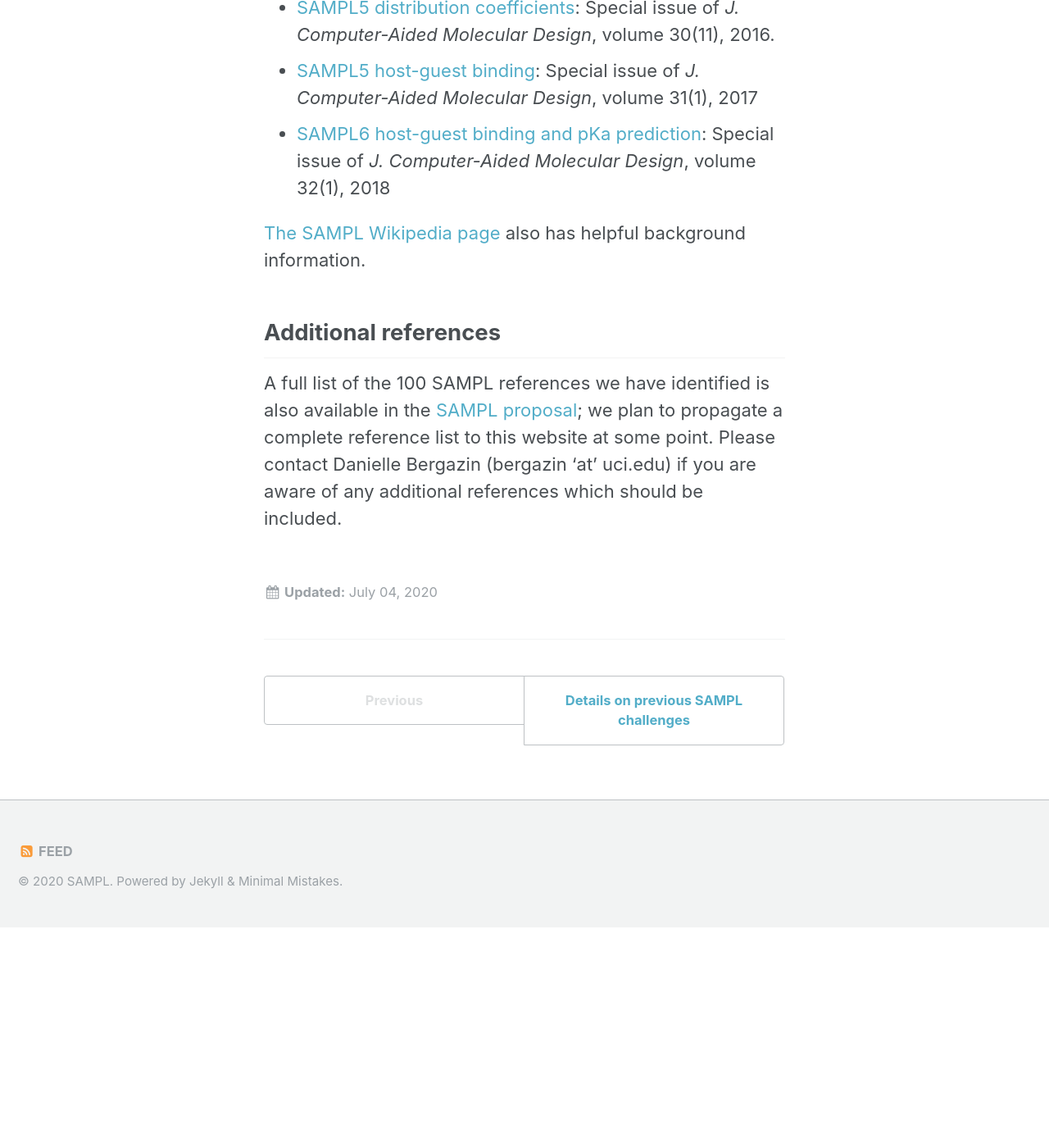
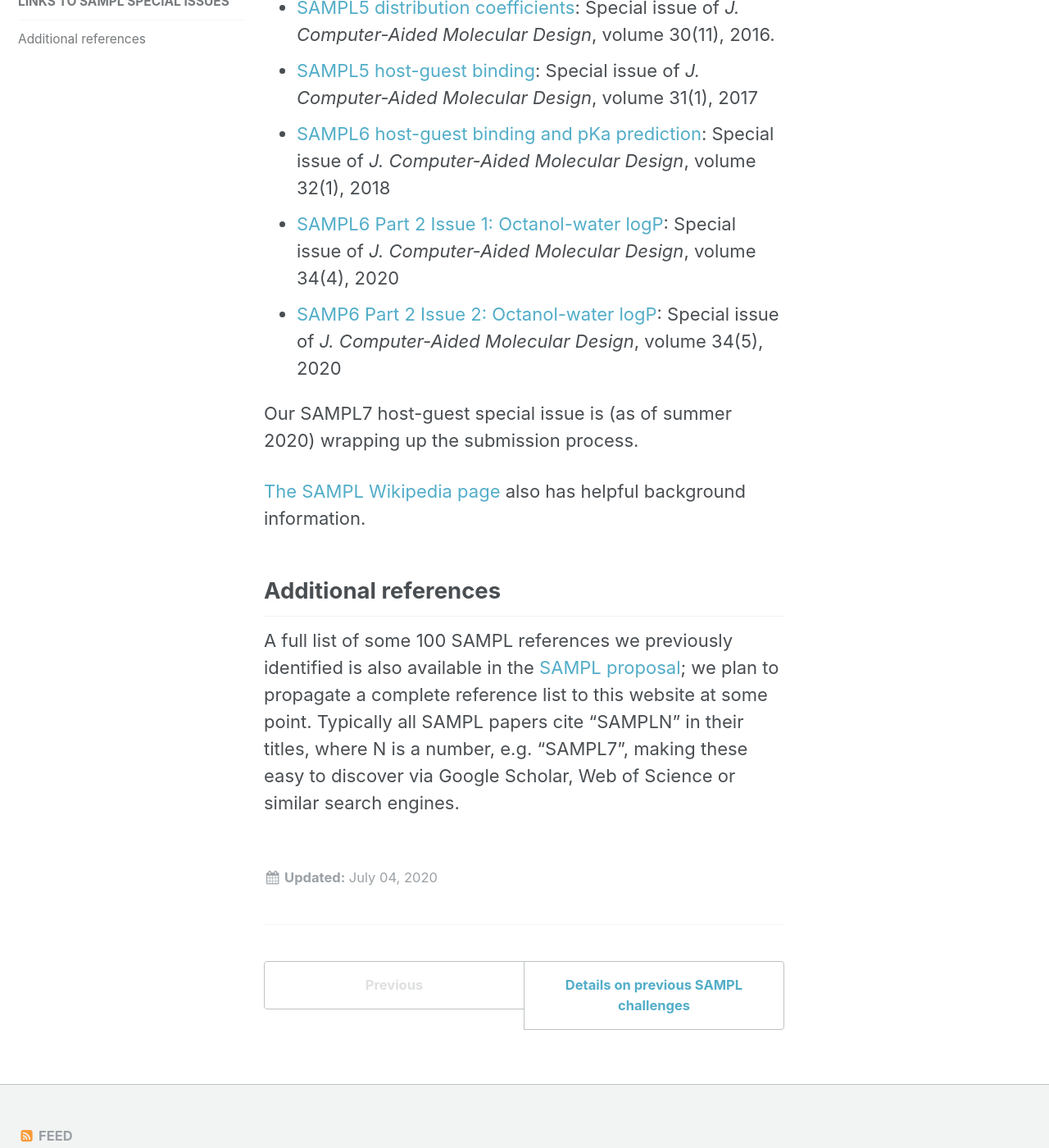
Before and after one commit to samplchallenges/samplchallenges.github.io, a Jekyll site: the page built from _history/01_references.md, in a window 1280 px wide and 1400 px high, scrolled down 858 px. Shown: the whole window at 82% size. Built offline with Jekyll 4.4.1, drawn with Linux system fonts in a browser that asks for light colours; before the commit the page ends 1989 px from its top, so only the background shows below that.

Commit message:
Add additional details on past special issues.

```diff
--- a/_history/01_references.md
+++ b/_history/01_references.md
@@ -17,9 +17,13 @@
 - [SAMPL5 distribution coefficients](http://link.springer.com/journal/10822/30/11/page/1): Special issue of *J. Computer-Aided Molecular Design*, volume 30(11), 2016.
 - [SAMPL5 host-guest binding](https://link.springer.com/journal/10822/31/1/page/1): Special issue of *J. Computer-Aided Molecular Design*, volume 31(1), 2017
 - [SAMPL6 host-guest binding and pKa prediction](https://link.springer.com/journal/10822/32/10?wt_mc=alerts.TOCjournals&utm_source=toc&utm_medium=email&utm_campaign=toc_10822_32_10): Special issue of *J. Computer-Aided Molecular Design*, volume 32(1), 2018
+- [SAMPL6 Part 2 Issue 1: Octanol-water logP](https://link.springer.com/journal/10822/34/4): Special issue of *J. Computer-Aided Molecular Design*, volume 34(4), 2020
+- [SAMP6 Part 2 Issue 2: Octanol-water logP](https://link.springer.com/journal/10822/34/5): Special issue of *J. Computer-Aided Molecular Design*, volume 34(5), 2020
+
+Our SAMPL7 host-guest special issue is (as of summer 2020) wrapping up the submission process.
 
 [The SAMPL Wikipedia page](https://en.wikipedia.org/wiki/SAMPL_Challenge) also has helpful background information.
 
 ## Additional references
 
-A full list of the 100 SAMPL references we have identified is also available in the [SAMPL proposal](http://escholarship.org/uc/item/7cf8c6cr); we plan to propagate a complete reference list to this website at some point. Please contact Danielle Bergazin (bergazin ‘at’ uci.edu) if you are aware of any additional references which should be included.
+A full list of some 100 SAMPL references we previously identified is also available in the [SAMPL proposal](http://escholarship.org/uc/item/7cf8c6cr); we plan to propagate a complete reference list to this website at some point. Typically all SAMPL papers cite "SAMPLN" in their titles, where N is a number, e.g. "SAMPL7", making these easy to discover via Google Scholar, Web of Science or similar search engines.
```
Also changed, not shown: _roadmap/02_specialissues.md (+4 -2 lines).
